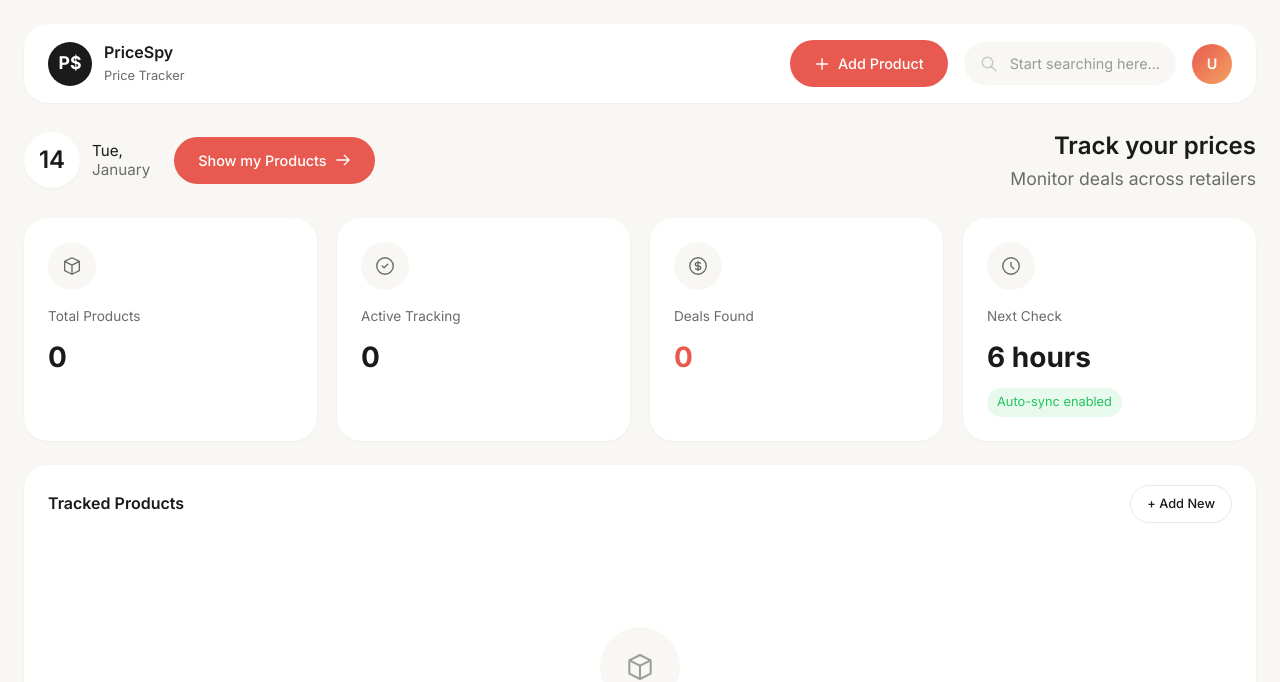
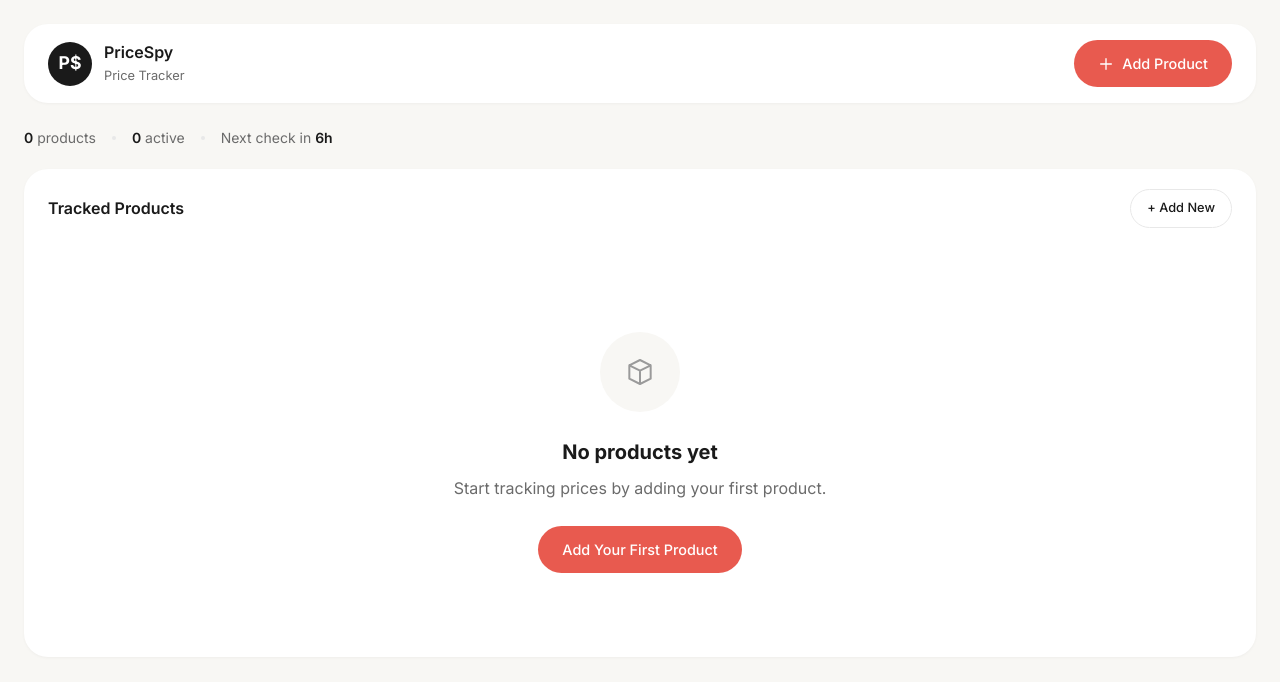
Before and after one commit to accadaniel/PriceSpy, a FastAPI app: template app/templates/index.html in a window 1280 px wide. Shown: the top 682 px of the page. After the commit the page ends 573 px from the top, so only its background shows below. Run offline with FastAPI, Linux system fonts and the light colour scheme; the template is opened without the code that fills it, so the values that code supplies are empty.

Commit message:
Simplify UI: remove search, compact stats bar
- Remove search box from header
- Remove "Show my Products" button
- Replace large stats grid with compact inline stats bar
- Remove "Deals Found" counter
- Clean up unused CSS (search-box, user-avatar, date-banner)

Co-Authored-By: Claude Opus 4.5 <noreply@anthropic.com>

```diff
--- a/app/static/style.css
+++ b/app/static/style.css
@@ -106,87 +106,26 @@ a:hover {
     gap: 16px;
 }
 
-.search-box {
+/* Mini Stats Bar */
+.mini-stats {
     display: flex;
     align-items: center;
-    gap: 12px;
-    padding: 10px 16px;
-    background: var(--bg-main);
-    border-radius: var(--radius-full);
-    color: var(--text-muted);
-    font-size: 0.9rem;
-    min-width: 200px;
-}
-
-.search-box svg {
-    width: 18px;
-    height: 18px;
-    opacity: 0.5;
-}
-
-.user-avatar {
-    width: 40px;
-    height: 40px;
-    border-radius: 50%;
-    background: linear-gradient(135deg, var(--accent), #f4a261);
-    display: flex;
-    align-items: center;
-    justify-content: center;
-    color: white;
-    font-weight: 600;
-    font-size: 0.9rem;
-}
-
-/* Date Banner */
-.date-banner {
-    display: flex;
-    align-items: center;
-    gap: 24px;
-    margin-bottom: 24px;
-}
-
-.date-display {
-    display: flex;
-    align-items: center;
-    gap: 12px;
-}
-
-.date-number {
-    width: 56px;
-    height: 56px;
-    background: var(--bg-card);
-    border-radius: 50%;
-    display: flex;
-    align-items: center;
-    justify-content: center;
-    font-size: 1.5rem;
-    font-weight: 600;
-    box-shadow: var(--shadow-sm);
-}
-
-.date-text {
-    font-size: 0.95rem;
-    line-height: 1.3;
-}
-
-.date-text span {
-    display: block;
+    gap: 16px;
+    margin-bottom: 20px;
+    font-size: 0.875rem;
     color: var(--text-secondary);
 }
 
-.greeting {
-    flex: 1;
-    text-align: right;
-}
-
-.greeting h2 {
-    font-size: 1.5rem;
+.mini-stat strong {
+    color: var(--text-primary);
     font-weight: 600;
 }
 
-.greeting p {
-    color: var(--text-secondary);
-    font-size: 1.1rem;
+.mini-stat-divider {
+    width: 4px;
+    height: 4px;
+    background: var(--border);
+    border-radius: 50%;
 }
 
 /* Buttons */
--- a/app/templates/base.html
+++ b/app/templates/base.html
@@ -31,13 +31,6 @@
                     </svg>
                     Add Product
                 </a>
-                <div class="search-box">
-                    <svg xmlns="http://www.w3.org/2000/svg" fill="none" viewBox="0 0 24 24" stroke="currentColor">
-                        <path stroke-linecap="round" stroke-linejoin="round" stroke-width="2" d="M21 21l-6-6m2-5a7 7 0 11-14 0 7 7 0 0114 0z" />
-                    </svg>
-                    Start searching here...
-                </div>
-                <div class="user-avatar">U</div>
             </div>
         </header>
 
--- a/app/templates/index.html
+++ b/app/templates/index.html
@@ -3,69 +3,19 @@
 {% block title %}Dashboard - PriceSpy{% endblock %}
 
 {% block content %}
-<!-- Date Banner & Greeting -->
-<div class="date-banner">
-    <div class="date-display">
-        <div class="date-number">{{ now.day if now else '14' }}</div>
-        <div class="date-text">
-            {{ now.strftime('%a,') if now else 'Tue,' }}
-            <span>{{ now.strftime('%B') if now else 'January' }}</span>
-        </div>
-    </div>
-    <a href="/add" class="btn btn-primary">
-        Show my Products
-        <svg xmlns="http://www.w3.org/2000/svg" width="16" height="16" fill="none" viewBox="0 0 24 24" stroke="currentColor" stroke-width="2">
-            <path stroke-linecap="round" stroke-linejoin="round" d="M14 5l7 7m0 0l-7 7m7-7H3" />
-        </svg>
-    </a>
-    <div class="greeting">
-        <h2>Track your prices</h2>
-        <p>Monitor deals across retailers</p>
-    </div>
-</div>
-
-<!-- Stats Grid -->
-<div class="stats-grid">
-    <div class="stat-card">
-        <div class="icon">
-            <svg xmlns="http://www.w3.org/2000/svg" fill="none" viewBox="0 0 24 24" stroke="currentColor" stroke-width="1.5">
-                <path stroke-linecap="round" stroke-linejoin="round" d="M20 7l-8-4-8 4m16 0l-8 4m8-4v10l-8 4m0-10L4 7m8 4v10M4 7v10l8 4" />
-            </svg>
-        </div>
-        <div class="label">Total Products</div>
-        <div class="value">{{ products|length }}</div>
-    </div>
-
-    <div class="stat-card">
-        <div class="icon">
-            <svg xmlns="http://www.w3.org/2000/svg" fill="none" viewBox="0 0 24 24" stroke="currentColor" stroke-width="1.5">
-                <path stroke-linecap="round" stroke-linejoin="round" d="M9 12l2 2 4-4m6 2a9 9 0 11-18 0 9 9 0 0118 0z" />
-            </svg>
-        </div>
-        <div class="label">Active Tracking</div>
-        <div class="value">{{ products|selectattr('is_active')|list|length }}</div>
-    </div>
-
-    <div class="stat-card">
-        <div class="icon">
-            <svg xmlns="http://www.w3.org/2000/svg" fill="none" viewBox="0 0 24 24" stroke="currentColor" stroke-width="1.5">
-                <path stroke-linecap="round" stroke-linejoin="round" d="M12 8c-1.657 0-3 .895-3 2s1.343 2 3 2 3 .895 3 2-1.343 2-3 2m0-8c1.11 0 2.08.402 2.599 1M12 8V7m0 1v8m0 0v1m0-1c-1.11 0-2.08-.402-2.599-1M21 12a9 9 0 11-18 0 9 9 0 0118 0z" />
-            </svg>
-        </div>
-        <div class="label">Deals Found</div>
-        <div class="value accent">{% set deals = [] %}{% for p in products %}{% if p.lowest_price and p.lowest_price < p.target_price %}{% set _ = deals.append(1) %}{% endif %}{% endfor %}{{ deals|length }}</div>
-    </div>
-
-    <div class="stat-card">
-        <div class="icon">
-            <svg xmlns="http://www.w3.org/2000/svg" fill="none" viewBox="0 0 24 24" stroke="currentColor" stroke-width="1.5">
-                <path stroke-linecap="round" stroke-linejoin="round" d="M12 8v4l3 3m6-3a9 9 0 11-18 0 9 9 0 0118 0z" />
-            </svg>
-        </div>
-        <div class="label">Next Check</div>
-        <div class="value">6 hours</div>
-        <div class="change positive">Auto-sync enabled</div>
-    </div>
+<!-- Mini Stats Bar -->
+<div class="mini-stats">
+    <span class="mini-stat">
+        <strong>{{ products|length }}</strong> products
+    </span>
+    <span class="mini-stat-divider"></span>
+    <span class="mini-stat">
+        <strong>{{ products|selectattr('is_active')|list|length }}</strong> active
+    </span>
+    <span class="mini-stat-divider"></span>
+    <span class="mini-stat">
+        Next check in <strong>6h</strong>
+    </span>
 </div>
 
 <!-- Products Card -->
```
